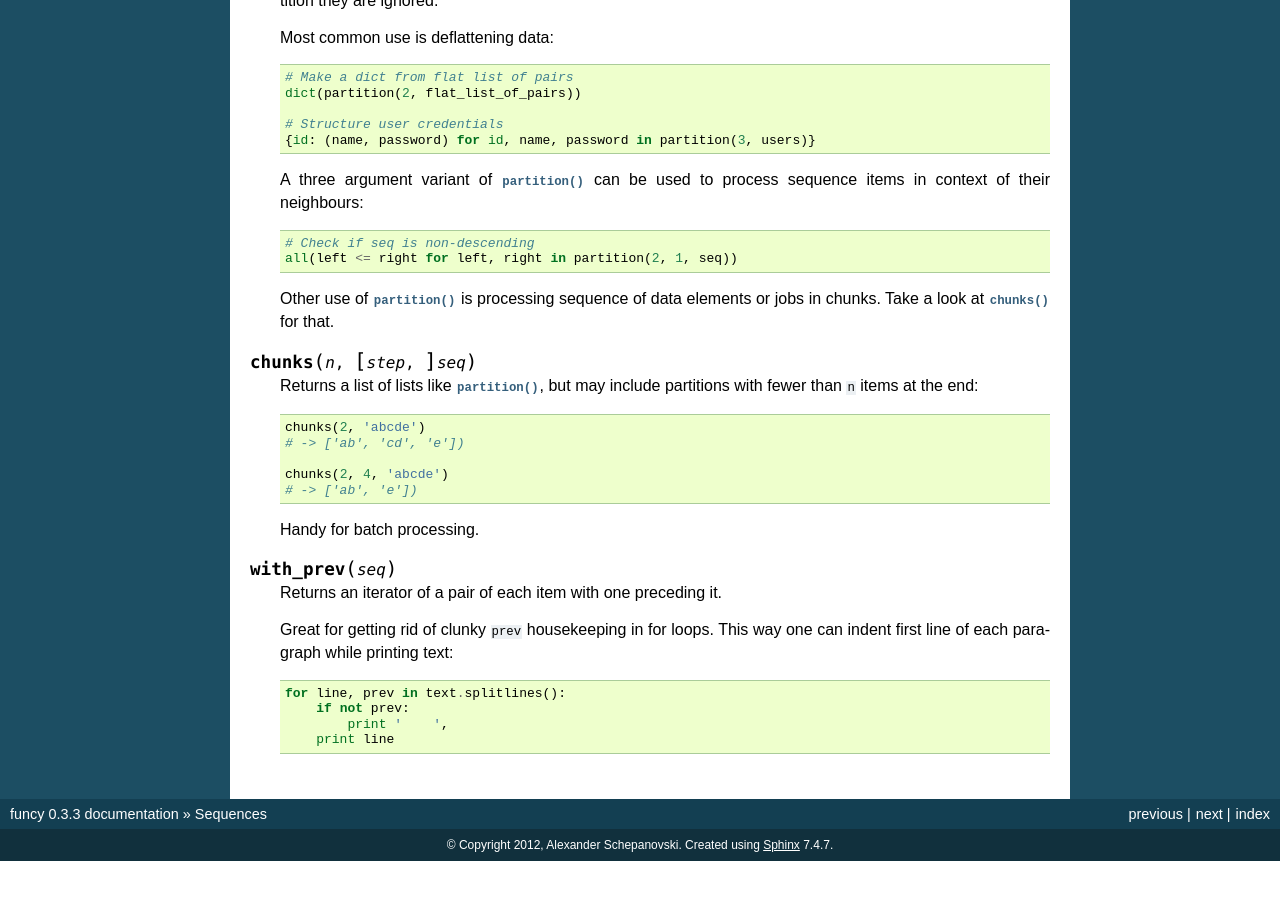
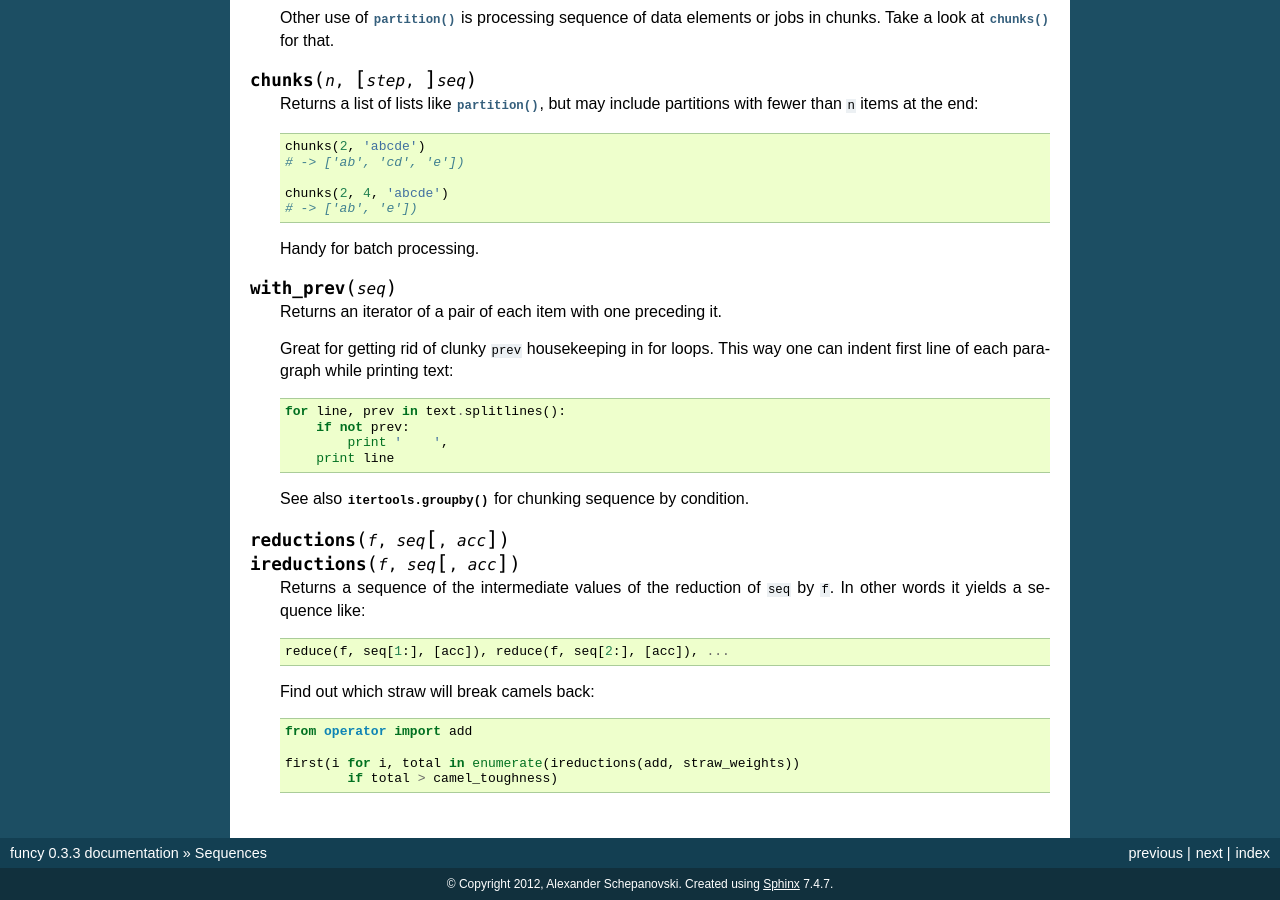
Before and after one commit to Jamaal224/funcy, a Sphinx documentation site: the page built from docs/seqs.rst, in a window 1280 px wide and 900 px high, scrolled down 6417 px. Built offline with Sphinx 7.4.7, drawn with Linux system fonts in a browser that asks for light colours; pages that are not in the unit, such as notebooks, are missing from menus; before the commit the page ends 7278 px from its top, so only the background shows below that; some of the changed text lies outside the part shown.

Commit message:
Moved i?reductions to data mangling section

```diff
--- a/docs/seqs.rst
+++ b/docs/seqs.rst
@@ -393,3 +378,20 @@ Data mangling
             if not prev:
                 print '    ',
             print line
+
+    See also :func:`itertools.groupby` for chunking sequence by condition.
+
+
+.. function:: reductions(f, seq, [acc])
+              ireductions(f, seq, [acc])
+
+    Returns a sequence of the intermediate values of the reduction of ``seq`` by ``f``. In other words it yields a sequence like::
+
+        reduce(f, seq[1:], [acc]), reduce(f, seq[2:], [acc]), ...
+
+    Find out which straw will break camels back::
+
+        from operator import add
+
+        first(i for i, total in enumerate(ireductions(add, straw_weights))
+                if total > camel_toughness)
```
Also changed, not shown: other parts of docs/seqs.rst (+0 -15 lines), 1 other file.
